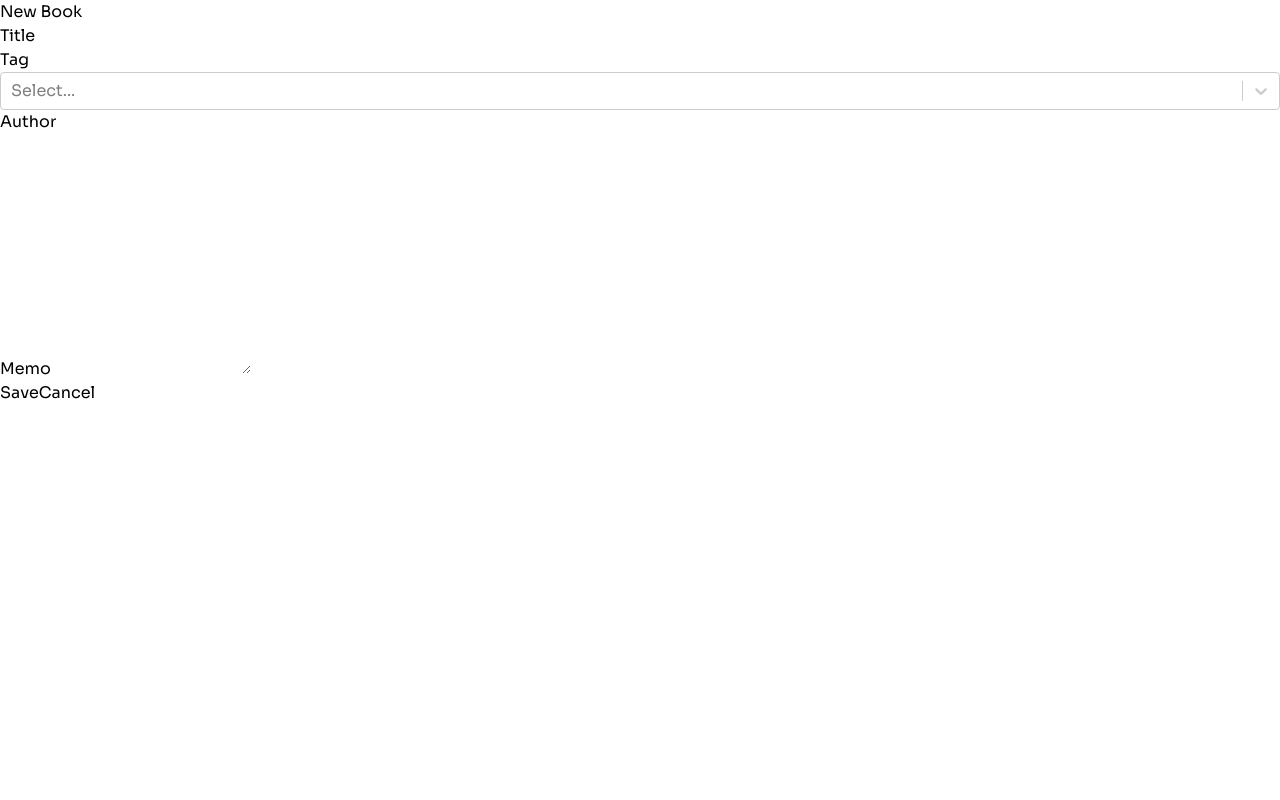
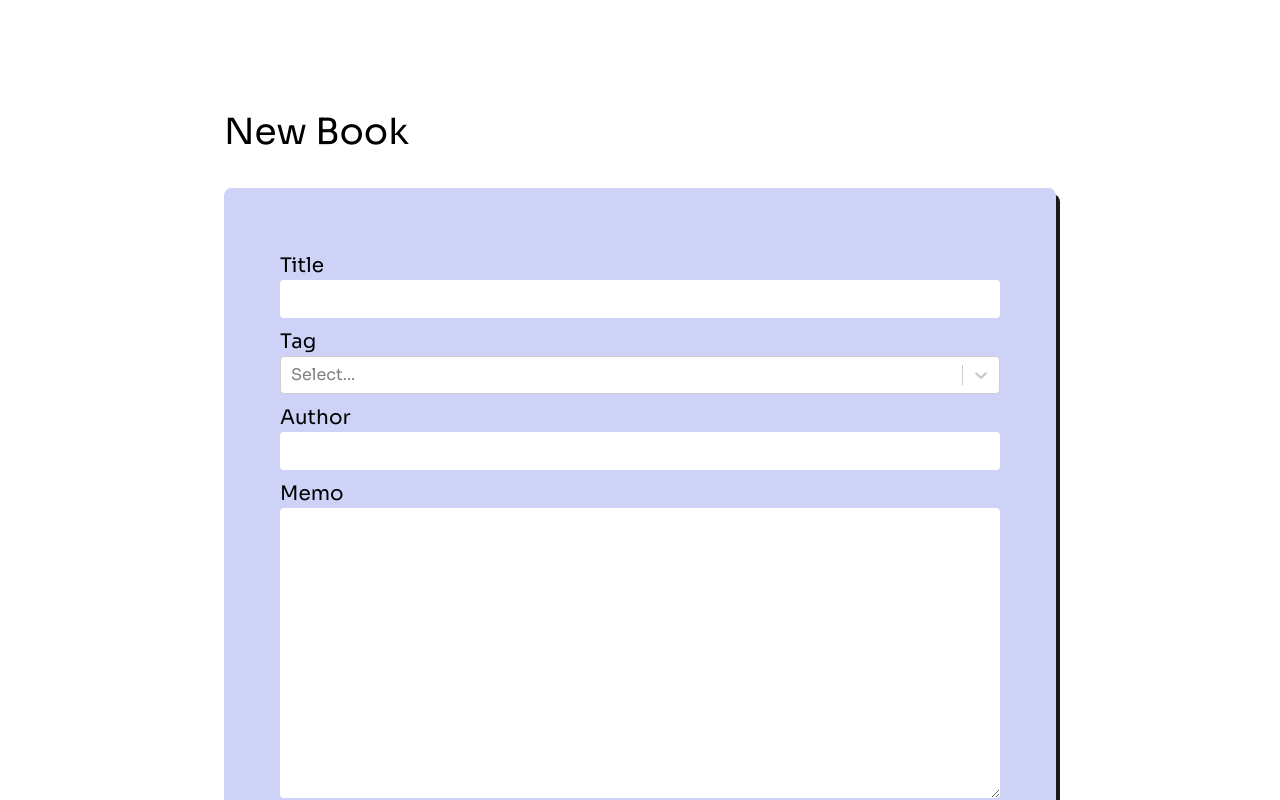
Before and after one commit to Ayako-Yokoe/book-list, a React (Vite) app: page /new in a window 1280 px wide. Shown: the top 800 px of the page. Built offline with nearby package versions, Linux system fonts and the light colour scheme.

Commit message:
Add css to new edit form

```diff
--- a/src/components/BookForm.tsx
+++ b/src/components/BookForm.tsx
@@ -3,7 +3,7 @@ import CreatableReactSelect from "react-select/creatable"
 import { v4 as uuidv4 } from "uuid"
 import { Link, useNavigate } from "react-router-dom"
 import { useBookContext } from "../context/BookContext"
-import { Book, BookData, Tag } from "../context/BookProvider"
+import { Book, Tag } from "../context/BookProvider"
 import { useTagContext } from "../context/TagContext"
 import { BookAction } from "../context/BookProvider"
 import { TagAction } from "../context/TagProvider"
@@ -59,13 +59,19 @@ const BookForm = ({
 
   return (
     <form onSubmit={handleSubmit}>
-      <div>
-        <div>
-          <label>Title</label>
-          <input type="text" ref={titleRef} defaultValue={title} required />
+      <div className="px-5 py-3.5 md:px-14 md:py-16 bg-blue rounded-lg box-shadow space-y-2.5">
+        <div className="flex flex-col">
+          <label className="md:text-xl">Title</label>
+          <input
+            type="text"
+            ref={titleRef}
+            defaultValue={title}
+            required
+            className="input-field"
+          />
         </div>
-        <div>
-          <label>Tag</label>
+        <div className="flex flex-col">
+          <label className="md:text-xl">Tag</label>
           <CreatableReactSelect
             onCreateOption={(label) => {
               const newTag = { id: uuidv4(), label }
@@ -88,19 +94,32 @@ const BookForm = ({
             isMulti
           />
         </div>
-        <div>
-          <label>Author</label>
-          <input type="text" ref={authorRef} defaultValue={author} required />
+        <div className="flex flex-col">
+          <label className="md:text-xl">Author</label>
+          <input
+            type="text"
+            ref={authorRef}
+            defaultValue={author}
+            required
+            className="input-field"
+          />
         </div>
-        <div>
-          <label>Memo</label>
-          <textarea rows={10} ref={memoRef} defaultValue={memo}></textarea>
+        <div className="flex flex-col">
+          <label className="md:text-xl">Memo</label>
+          <textarea
+            rows={10}
+            ref={memoRef}
+            defaultValue={memo}
+            className="input-field"
+          ></textarea>
         </div>
       </div>
-      <div>
-        <button type="submit">Save</button>
-        <Link to="..">
-          <button>Cancel</button>
+      <div className="grid grid-cols-1 gap-2.5 md:grid-cols-2 md:gap-20 my-8 md:my-28">
+        <button type="submit" className="primary-button">
+          Save
+        </button>
+        <Link to=".." className="secondary-button">
+          Cancel
         </Link>
       </div>
     </form>
--- a/src/index.css
+++ b/src/index.css
@@ -36,3 +36,15 @@
 .button-home {
   @apply text-white rounded px-3.5 py-3 lg:px-5 lg:py-5 cursor-pointer w-full text-sm md:text-xl text-center;
 }
+
+.input-field {
+  @apply px-2 py-1 outline-none rounded pt-1.5 md:text-xl;
+}
+
+.primary-button {
+  @apply bg-indigoPrimary rounded text-white text-center md:text-xl py-4 cursor-pointer;
+}
+
+.secondary-button {
+  @apply rounded border-black border-2 text-center md:text-xl py-4 cursor-pointer;
+}
--- a/src/pages/EditBook.tsx
+++ b/src/pages/EditBook.tsx
@@ -5,8 +5,8 @@ const EditBook = () => {
   const book = useBook()
 
   return (
-    <div>
-      <h1>Edit Book</h1>
+    <div className="p-5 md:p-20 xl:px-56 xl:py-28">
+      <h3 className="md:text-4xl mb-2.5 md:mb-8 xl:mb-9">Edit Book</h3>
       <BookForm
         id={book.id}
         title={book.title}
--- a/src/pages/NewBook.tsx
+++ b/src/pages/NewBook.tsx
@@ -2,8 +2,8 @@ import BookForm from "../components/BookForm"
 
 const NewBook = () => {
   return (
-    <div>
-      <h3>New Book</h3>
+    <div className="p-5 md:p-20 xl:px-56 xl:py-28">
+      <h3 className="md:text-4xl mb-2.5 md:mb-8 xl:mb-9">New Book</h3>
       <BookForm id="" title="" author="" memo="" tags={[]} />
     </div>
   )
```
